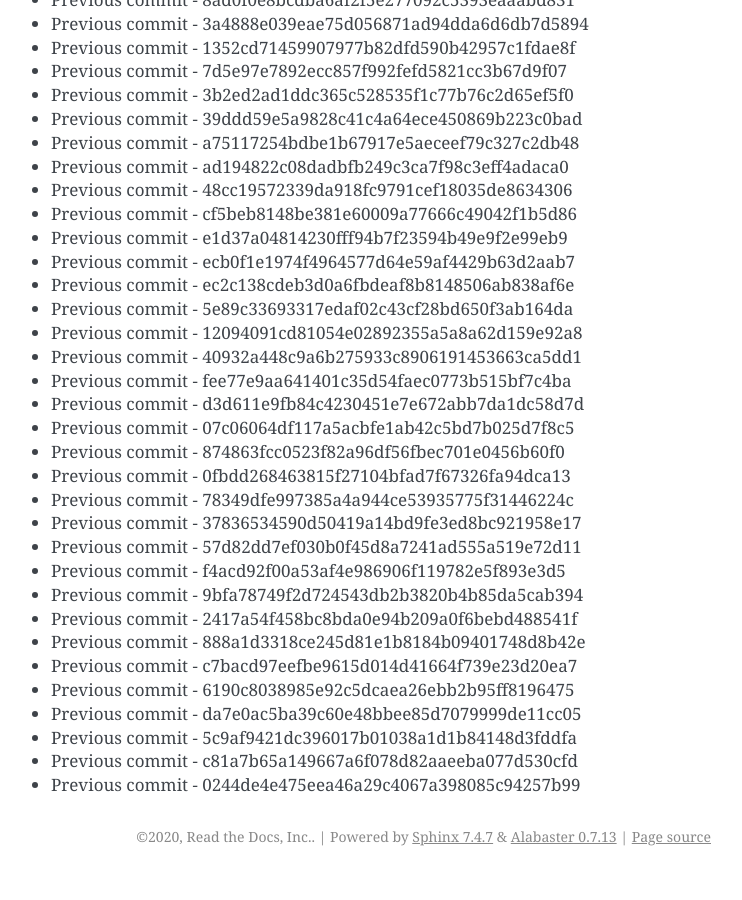
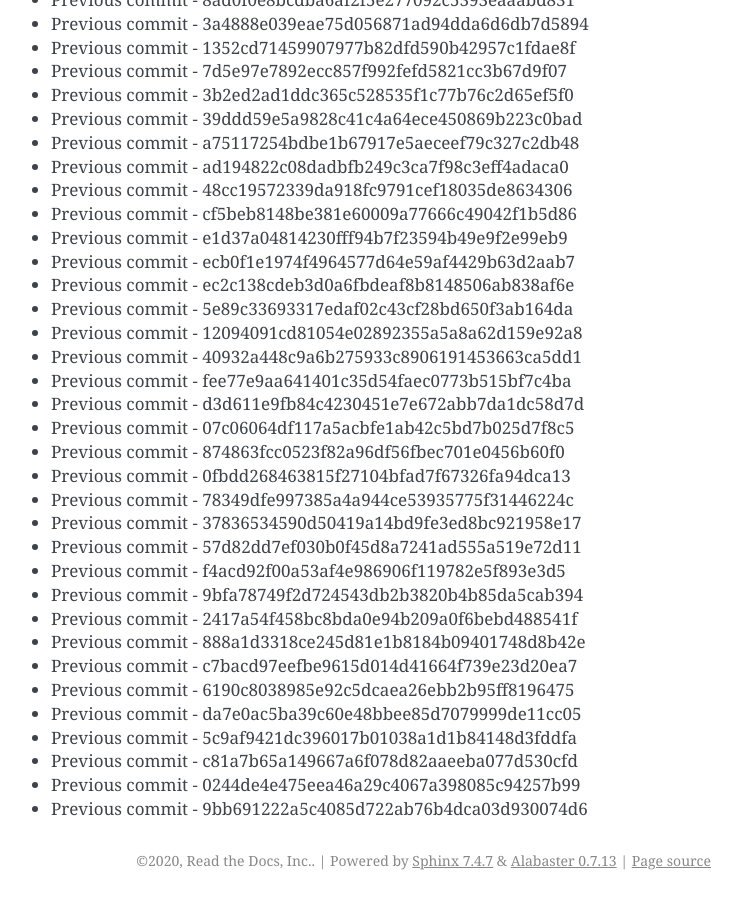
Before and after one commit to readthedocs/rtd-git-stresstest, a Sphinx documentation site: the page built from docs/updates.rst, in a window 1280 px wide and 900 px high, scrolled down 41848 px. Shown: the whole window, without its empty margins (399-1141 px from the left). Built offline with Sphinx 7.4.7, drawn with Linux system fonts in a browser that asks for light colours; before the commit the page ends 42724 px from its top, so only the background shows below that.

Commit message:
Generating commit from previous: 9bb691222a5c4085d722ab76b4dca03d930074d6

```diff
--- a/docs/updates.rst
+++ b/docs/updates.rst
@@ -1790,3 +1790,4 @@ It can be tested for any performance characteristics.
 * Previous commit - 5c9af9421dc396017b01038a1d1b84148d3fddfa
 * Previous commit - c81a7b65a149667a6f078d82aaeeba077d530cfd
 * Previous commit - 0244de4e475eea46a29c4067a398085c94257b99
+* Previous commit - 9bb691222a5c4085d722ab76b4dca03d930074d6
```
